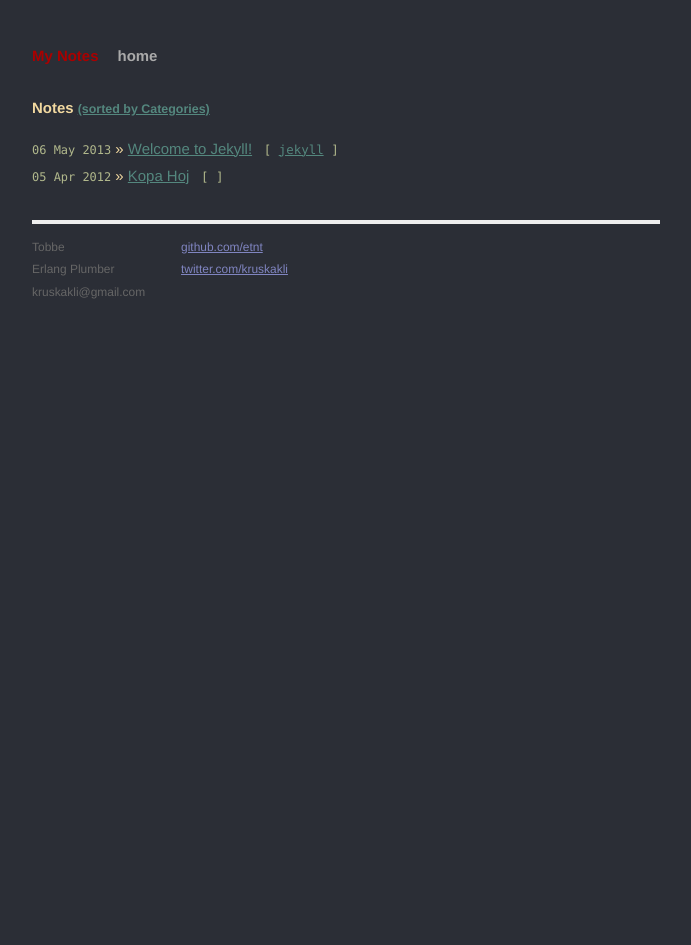
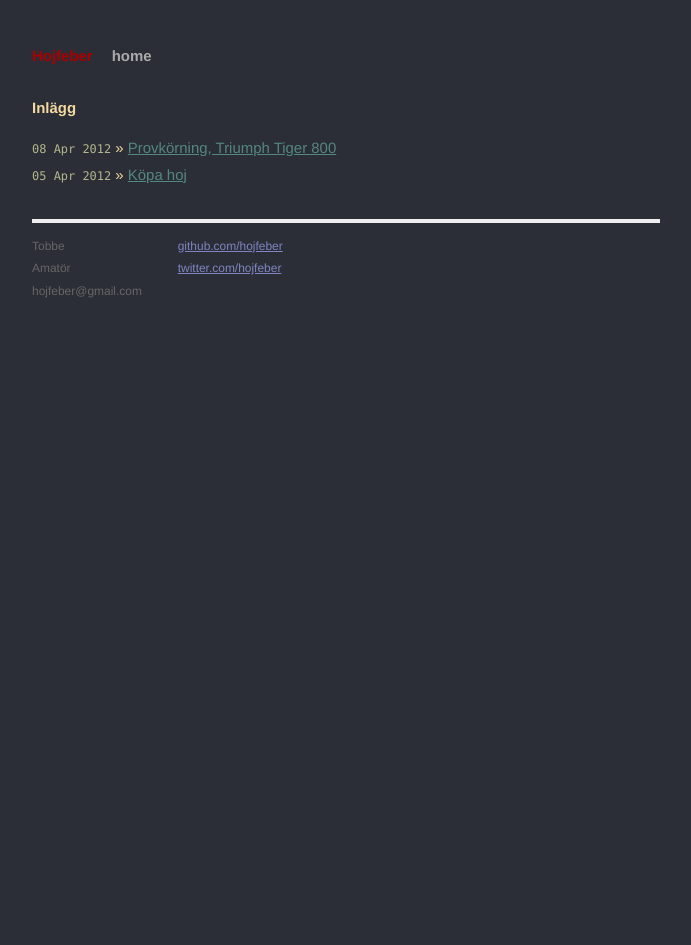
Before and after one commit to hojfeber/hojfeber.github.io, a Jekyll site: the page built from index.html, in a window 1280 px wide. Shown: the whole page, without its empty margins (294-985 px from the left). Built offline with Jekyll 4.4.1, drawn with Linux system fonts in a browser that asks for light colours.

Commit message:
Andra inlägget

```diff
--- a/_config.yml
+++ b/_config.yml
@@ -1,4 +1,4 @@
-name: My Notes
+name: Hojfeber
 pygments: true
 source:      .
 destination: ./_site
--- a/_layouts/default.html
+++ b/_layouts/default.html
@@ -29,14 +29,14 @@
               <div class="contact">
                 <p>
                   Tobbe<br />
-                  Erlang Plumber<br />
-                  kruskakli@gmail.com
+                  Amatör<br />
+                  hojfeber@gmail.com
                 </p>
               </div>
               <div class="contact">
                 <p>
-                  <a href="http://github.com/etnt/">github.com/etnt</a><br />
-                  <a href="http://twitter.com/kruskakli/">twitter.com/kruskakli</a><br />
+                  <a href="http://github.com/etnt/">github.com/hojfeber</a><br />
+                  <a href="http://twitter.com/kruskakli/">twitter.com/hojfeber</a><br />
                 </p>
               </div>
             </div>
--- a/_posts/2012-04-05-kopa-hoj.textile
+++ b/_posts/2012-04-05-kopa-hoj.textile
@@ -1,5 +1,6 @@
 ---
 layout: post
+title: "Köpa hoj"
 tags: 660, 800, adventure, bmw, grus, ktm, mc, motorcykel, tenere, tiger, triumph, yamaha
 ---
 h2. Köpa Hoj
@@ -8,7 +9,7 @@ Jag har ägnat vintern åt att lusläsa motorcykeltidningarnas tester, kolla in
 
 Så vilken typ av hoj är jag ute efter då? Jag har alltid haft en vurm för motorcross typen av MC. Varför vet jag inte riktigt, men visst minns jag de tillfällen (i min ungdom) då vi var ute och buskörde på Järvafältet med kompisens brutala KTM 400. Inte för att jag skulle vilja ha en crosshoj idag, men att åka grusvägar och bättre traktorstigar ingår i mina något romantiska planer. Samtidigt får man vara realist och inse att mycket asfaltsåkning kommer man inte ifrån. Hur som helst, det finns hojar för alla smaker och inriktningar och de som jag har fastnat för är:
 
-*Yamaha XT 660 Z Tenere
+* Yamaha XT 660 Z Tenere
 * BMW F 800 GS
 * Triumph Tiger 800 XC
 
--- a/categories.html
+++ b/categories.html
@@ -4,10 +4,3 @@ title: Tags
 ---
 
 <h1>Sorted by categories</h1>
-
-      <h2 id="jekyll">jekyll</h3>
-<ul class="posts">          <li>
-            <span>06 May 2013</span>
-            <a href="/jekyll/2013/05/06/welcome-to-jekyll.html">Welcome to Jekyll!</a>
-          </li>
-</ul>
--- a/index.html
+++ b/index.html
@@ -1,17 +1,12 @@
 ---
 layout: default
-title: My Notes
+title: Hojfeber
 ---
 <div id="home">
-  <h1>Notes <a style="font-size:smaller;" href="/categories.html">(sorted by Categories)</a></h1>
+  <h1>Inlägg</a></h1>
   <ul class="posts">
     {% for post in site.posts %}
     <li><span>{{ post.date | date_to_string }}</span> &raquo; <a href="{{ post.url }}">{{ post.title }}</a>
-      <span style="font-size:smaller;">&nbsp;[
-        {% for category in post.categories %}
-        <a href="/{{category}}">{{category}}</a>
-        {% endfor %}
-        ]</span>
     </li>
     {% endfor %}
   </ul>
```
Also changed, not shown: _posts/2012-04-08-provkörning-triumph-tiger.textile (added, +18 -0 lines), _posts/2013-05-06-welcome-to-jekyll.markdown (deleted, +0 -24 lines), assets/triumph-tiger-800.jpg (added), 3 other files.
